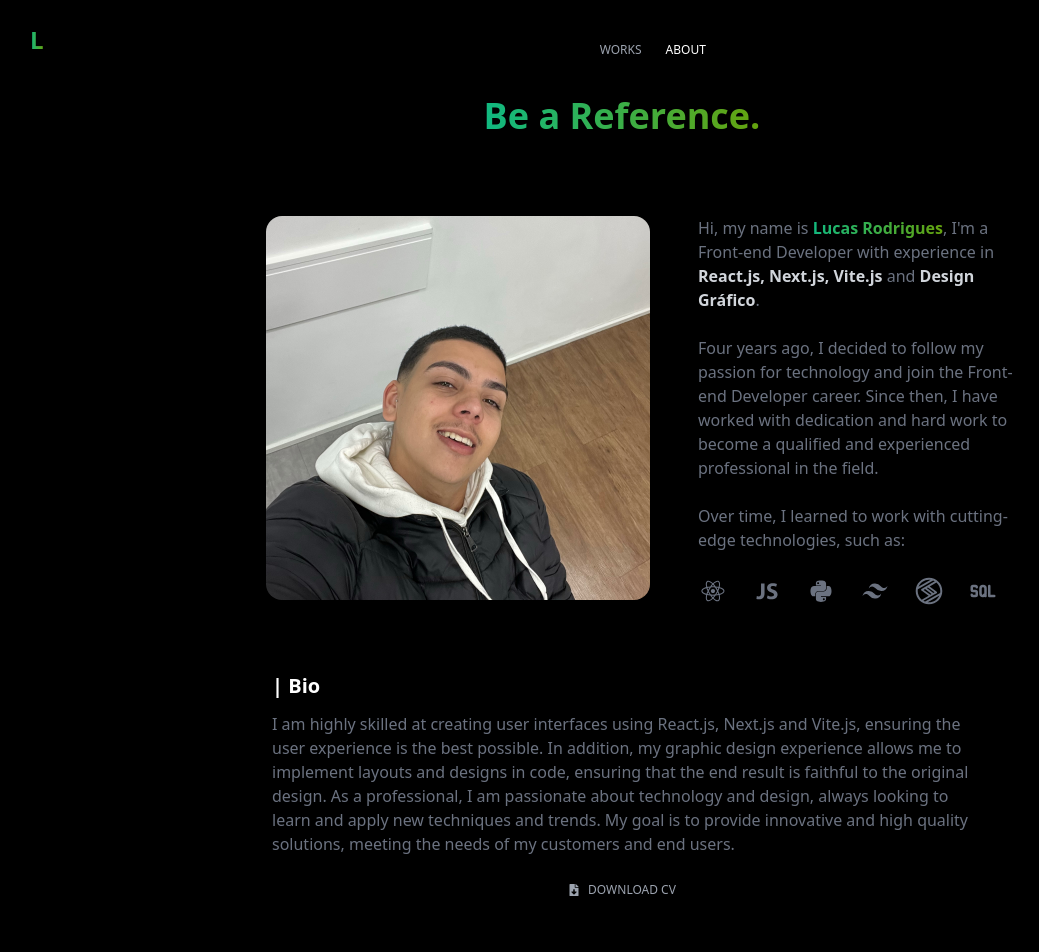
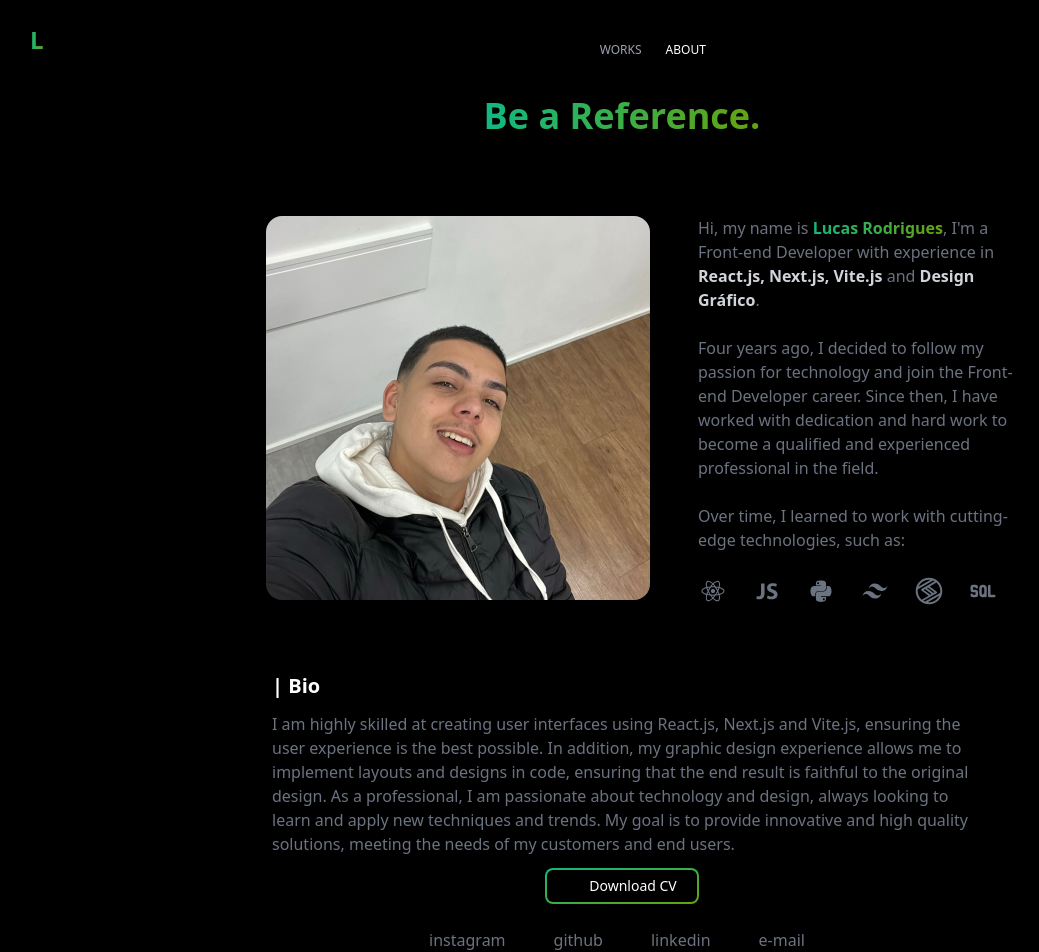
Before and after one commit to c4slu/caslu.vercel.app, a Next.js app: page /about in a window 1280 px wide. Shown: the top 952 px of the page, without its empty margins (18-1057 px from the left). Built offline with nearby package versions, Linux system fonts and the light colour scheme.

Commit message:
Alter button download

```diff
--- a/src/components/about/main.tsx
+++ b/src/components/about/main.tsx
@@ -126,21 +126,14 @@ const [isHovered, setIsHovered] = useState(false);
             href="https://docs.google.com/document/d/1-IxdGAEt-yocVrrxDpWI7rXR_CHV9eVmEiBHvCFkt4A/edit?usp=sharing"
             target="_blank"
           >
-            <motion.button
-              className={` flex gap-2 my-5 items-center  cursor-pointer font-medium uppercase text-xs px-3 py-1.5 transition-colors ${
-                isHovered
-                  ? "bg-white/10 px-2 rounded text-white"
-                  : "text-gray-400"
-              }`}
-              onMouseEnter={() => setIsHovered(true)}
-              onMouseLeave={() => setIsHovered(false)}
-              initial={{ opacity: 0 }}
-              animate={{ opacity: 1 }}
-              exit={{ opacity: 0 }}
-            >
-              <FaFileDownload />
-              Download CV
-            </motion.button>
+            <button className="relative hover:shadow-[0px_0px_20px_8px_#10b98130] transition-all  inline-flex items-center  duration-500 justify-center p-0.5 mt-3  overflow-hidden text-sm font-medium text-black rounded-lg group bg-gradient-to-br from-emerald-500 to-lime-600 group-hover:from-green-400 group-hover:to-blue-600 hover:text-white dark:text-white focus:ring-2 focus:outline-none focus:ring-black ">
+              <span className="flex gap-2 items-center px-5 py-1.5 transition-all ease-in duration-75 bg-black rounded-md group-hover:bg-opacity-0">
+                <FaFileDownload />
+                <p className="text-sm text-white flex items-center justify-center">
+                  Download CV
+                </p>
+              </span>
+            </button>
           </a>
         </motion.div>
       </motion.div>
--- a/src/components/works/cards.tsx
+++ b/src/components/works/cards.tsx
@@ -17,14 +17,14 @@ const Cards: React.FC<CardsProps> = ({
   UrlWeb,
 }) => {
   return (
-    <div className="cursor-pointer">
+    <div className="cursor-pointer ">
       <a
         href={UrlWeb}
         target="_blank"
         rel="noopener noreferrer"
         className=""
       >
-        <div className="no-underline p-4 w-80 h-52 bg-black rounded-lg  shadow transition-colors hover:bg-white/5">
+        <div className="no-underline transition-all duration-500 p-4 w-80 h-52 bg-black rounded-lg shadow hover:bg-white/5">
           <div>{React.createElement(CardIcon)}</div>
           <div className="flex flex-col justify-between items-start h-full text-200">
             <div>
```
